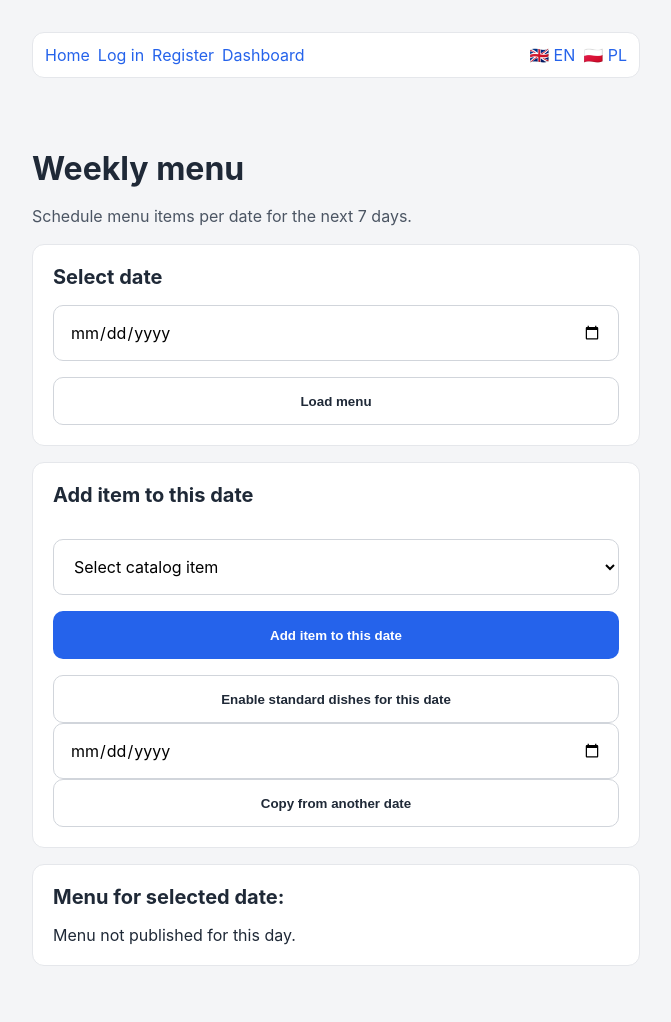
After one commit to komputerdimateusz-max/repo_new, a FastAPI app: template frontend/templates/weekly_menu.html in a window 1280 px wide. The commit adds this page. Shown: the whole page, without its empty margins (304-975 px from the left). Run offline with FastAPI, Linux system fonts and the light colour scheme; the template is opened without the code that fills it, so the values that code supplies are empty.

Commit message:
feat(menu): add weekly scheduling and date-scoped ordering
Introduce admin weekly menu management with date selection, enable standard dishes, and copy actions. Extend order flow with 7-day date horizon validation and selected-date menu rendering. Add SQLite migration safeguards for daily menu date uniqueness and document smoke run steps.

```diff
--- a/app/main.py
+++ b/app/main.py
@@ -1,6 +1,6 @@
 """FastAPI application entrypoint."""
 
-from datetime import date, datetime, time
+from datetime import date, datetime, time, timedelta
 from decimal import Decimal, InvalidOperation, ROUND_HALF_UP
 from pathlib import Path
 from urllib.parse import parse_qs
@@ -27,10 +27,12 @@ from app.i18n import DEFAULT_LANGUAGE, SUPPORTED_LANGUAGES, get_language, t
 from app.models import CatalogItem, DailyMenuItem, Location, Order, OrderItem, User
 from app.services.menu_service import (
     activate_catalog_item_for_date,
+    copy_menu,
     create_catalog_item,
+    enable_standard_for_date,
+    get_menu_for_date,
     list_catalog_items,
     list_menu_items_for_date,
-    list_today_active_daily_items,
     toggle_menu_item_active,
 )
 from app.services.order_service import CutoffPassedError, resolve_target_order_date
@@ -88,6 +90,27 @@ def _is_ordering_open_now(db: Session, now_time: time | None = None) -> tuple[bo
     open_time, close_time = _get_order_window_times(db)
     current_time: time = now_time or _current_local_time()
     return is_within_order_window(current_time, open_time, close_time), open_time, close_time
+
+
+def _order_horizon_dates() -> list[date]:
+    """Return selectable order dates: today + next 6 days."""
+    today: date = date.today()
+    return [today + timedelta(days=offset) for offset in range(7)]
+
+
+def _parse_horizon_date(raw_value: str | None) -> date:
+    """Parse date and clamp to ordering horizon to prevent abuse."""
+    horizon: list[date] = _order_horizon_dates()
+    default_date: date = horizon[0]
+    if not raw_value:
+        return default_date
+    try:
+        parsed = date.fromisoformat(raw_value)
+    except ValueError:
+        return default_date
+    if parsed < horizon[0] or parsed > horizon[-1]:
+        return default_date
+    return parsed
 
 
 def _next_order_window_open_message(request: Request, open_time: time) -> str:
@@ -229,9 +252,9 @@ def _parse_menu_price_to_cents(price_raw: str) -> int:
     return int(cents)
 
 
-def _list_today_catalog_items(db: Session, target_date: date) -> list[CatalogItem]:
+def _list_catalog_items_for_date(db: Session, target_date: date) -> list[CatalogItem]:
     """Return catalog dishes that are enabled for the selected day."""
-    daily_rows: list[DailyMenuItem] = list_today_active_daily_items(db=db, menu_date=target_date)
+    daily_rows: list[DailyMenuItem] = get_menu_for_date(db=db, target_date=target_date)
     return [row.catalog_item for row in daily_rows]
 
 
@@ -386,7 +409,7 @@ def app_shell(request: Request, message: str | None = None) -> HTMLResponse:
             return RedirectResponse(url="/login", status_code=status.HTTP_303_SEE_OTHER)
 
         today: date = date.today()
-        menu_items: list[CatalogItem] = _list_today_catalog_items(db=db, target_date=today)
+        menu_items: list[CatalogItem] = _list_catalog_items_for_date(db=db, target_date=today)
 
         order: Order | None = (
             db.query(Order)
@@ -448,7 +471,7 @@ def menu_page(request: Request) -> HTMLResponse:
             return RedirectResponse(url="/login", status_code=status.HTTP_303_SEE_OTHER)
 
         today: date = date.today()
-        menu_items: list[CatalogItem] = _list_today_catalog_items(db=db, target_date=today)
+        menu_items: list[CatalogItem] = _list_catalog_items_for_date(db=db, target_date=today)
 
         return templates.TemplateResponse(
             "menu.html",
@@ -529,8 +552,9 @@ def orders_page(request: Request, message: str | None = None) -> HTMLResponse:
 
 @app.get("/order", include_in_schema=False, response_class=HTMLResponse)
 def order_page(request: Request, error: str | None = None) -> HTMLResponse:
-    """Render focused order submission page for today's active menu."""
-    return _render_order_page(request=request, error=error)
+    """Render focused order submission page for selected menu date."""
+    selected_date: date = _parse_horizon_date(request.query_params.get("date"))
+    return _render_order_page(request=request, error=error, selected_date=selected_date)
 
 
 def _parse_quantities(form_data: dict[str, list[str]]) -> dict[int, int]:
@@ -553,6 +577,7 @@ def _render_order_page(
     *,
     request: Request,
     error: str | None,
+    selected_date: date | None = None,
     cutoff_prompt: bool = False,
     selected_location_id: int | None = None,
     quantities: dict[int, int] | None = None,
@@ -569,8 +594,9 @@ def _render_order_page(
         if not ordering_open:
             next_opening_message = _next_order_window_open_message(request, open_time)
 
-        today: date = date.today()
-        menu_items: list[CatalogItem] = _list_today_catalog_items(db=db, target_date=today)
+        target_date: date = _parse_horizon_date(selected_date.isoformat() if selected_date else None)
+        menu_items: list[CatalogItem] = _list_catalog_items_for_date(db=db, target_date=target_date)
+        horizon_dates: list[date] = _order_horizon_dates()
         locations: list[Location] = (
             db.query(Location)
             .filter(Location.is_active.is_(True))
@@ -584,6 +610,9 @@ def _render_order_page(
                 menu_items=menu_items,
                 locations=locations,
                 error=error,
+                selected_date=target_date,
+                min_date=horizon_dates[0],
+                max_date=horizon_dates[-1],
                 cutoff_prompt=cutoff_prompt,
                 selected_location_id=selected_location_id,
                 quantities=quantities or {},
@@ -666,6 +695,129 @@ async def settings_update_user_role(request: Request, user_id: int) -> Response:
 
     message = t("settings.success.role_updated", get_language(request)).replace(" ", "+")
     return RedirectResponse(url=f"/settings?message={message}", status_code=status.HTTP_303_SEE_OTHER)
+
+
+@app.get("/admin/weekly-menu", include_in_schema=False, response_class=HTMLResponse)
+def admin_weekly_menu_page(request: Request, message: str | None = None) -> Response:
+    """Render weekly menu scheduling page for admin users."""
+    selected_date: date = _parse_horizon_date(request.query_params.get("date"))
+    db: Session = db_session.SessionLocal()
+    try:
+        user_or_response = _require_admin_user(request, db)
+        if isinstance(user_or_response, RedirectResponse):
+            return user_or_response
+
+        catalog_items: list[CatalogItem] = (
+            db.query(CatalogItem)
+            .filter(CatalogItem.is_active.is_(True))
+            .order_by(CatalogItem.name.asc())
+            .all()
+        )
+        menu_rows: list[DailyMenuItem] = list_menu_items_for_date(db=db, menu_date=selected_date)
+        return templates.TemplateResponse(
+            "weekly_menu.html",
+            _template_context(
+                request,
+                selected_date=selected_date,
+                min_date=_order_horizon_dates()[0],
+                max_date=_order_horizon_dates()[-1],
+                catalog_items=catalog_items,
+                menu_rows=menu_rows,
+                message=message,
+                current_user=user_or_response,
+            ),
+        )
+    finally:
+        db.close()
+
+
+@app.post("/admin/weekly-menu/add", include_in_schema=False)
+async def admin_weekly_menu_add(request: Request) -> Response:
+    """Add selected catalog item to selected date."""
+    form_data = parse_qs((await request.body()).decode("utf-8"))
+    selected_date: date = _parse_horizon_date(form_data.get("selected_date", [None])[0])
+    catalog_item_id_raw: str = form_data.get("catalog_item_id", [""])[0]
+
+    db: Session = db_session.SessionLocal()
+    try:
+        user_or_response = _require_admin_user(request, db)
+        if isinstance(user_or_response, RedirectResponse):
+            return user_or_response
+
+        try:
+            catalog_item_id = int(catalog_item_id_raw)
+        except ValueError:
+            return RedirectResponse(url=f"/admin/weekly-menu?date={selected_date.isoformat()}", status_code=status.HTTP_303_SEE_OTHER)
+
+        activate_catalog_item_for_date(
+            db=db,
+            catalog_item_id=catalog_item_id,
+            menu_date=selected_date,
+            is_active=True,
+        )
+    finally:
+        db.close()
+
+    return RedirectResponse(url=f"/admin/weekly-menu?date={selected_date.isoformat()}", status_code=status.HTTP_303_SEE_OTHER)
+
+
+@app.post("/admin/weekly-menu/{daily_item_id}/remove", include_in_schema=False)
+def admin_weekly_menu_remove(request: Request, daily_item_id: int) -> Response:
+    """Remove a daily menu row from selected date."""
+    selected_date: date = _parse_horizon_date(request.query_params.get("date"))
+    db: Session = db_session.SessionLocal()
+    try:
+        user_or_response = _require_admin_user(request, db)
+        if isinstance(user_or_response, RedirectResponse):
+            return user_or_response
+
+        row: DailyMenuItem | None = db.query(DailyMenuItem).filter(DailyMenuItem.id == daily_item_id).first()
+        if row is not None:
+            db.delete(row)
+            db.commit()
+    finally:
+        db.close()
+
+    return RedirectResponse(url=f"/admin/weekly-menu?date={selected_date.isoformat()}", status_code=status.HTTP_303_SEE_OTHER)
+
+
+@app.post("/admin/weekly-menu/enable-standard", include_in_schema=False)
+async def admin_weekly_menu_enable_standard(request: Request) -> Response:
+    """Enable standard dishes for selected day."""
+    form_data = parse_qs((await request.body()).decode("utf-8"))
+    selected_date: date = _parse_horizon_date(form_data.get("selected_date", [None])[0])
+
+    db: Session = db_session.SessionLocal()
+    try:
+        user_or_response = _require_admin_user(request, db)
+        if isinstance(user_or_response, RedirectResponse):
+            return user_or_response
+
+        enable_standard_for_date(db=db, target_date=selected_date)
+    finally:
+        db.close()
+
+    return RedirectResponse(url=f"/admin/weekly-menu?date={selected_date.isoformat()}", status_code=status.HTTP_303_SEE_OTHER)
+
+
+@app.post("/admin/weekly-menu/copy", include_in_schema=False)
+async def admin_weekly_menu_copy(request: Request) -> Response:
+    """Copy menu from one date to another."""
+    form_data = parse_qs((await request.body()).decode("utf-8"))
+    selected_date: date = _parse_horizon_date(form_data.get("selected_date", [None])[0])
+    from_date: date = _parse_horizon_date(form_data.get("from_date", [None])[0])
+
+    db: Session = db_session.SessionLocal()
+    try:
+        user_or_response = _require_admin_user(request, db)
+        if isinstance(user_or_response, RedirectResponse):
+            return user_or_response
+
+        copy_menu(db=db, from_date=from_date, to_date=selected_date)
+    finally:
+        db.close()
+
+    return RedirectResponse(url=f"/admin/weekly-menu?date={selected_date.isoformat()}", status_code=status.HTTP_303_SEE_OTHER)
 
 
 @app.get("/admin/opening-hours", include_in_schema=False, response_class=HTMLResponse)
@@ -798,6 +950,7 @@ async def admin_locations_create(request: Request) -> Response:
             delivery_time_end=delivery_time_end,
             cutoff_time=cutoff_time,
             is_active=is_active,
+            is_standard=is_standard,
         )
         db.add(location)
         db.commit()
@@ -869,38 +1022,30 @@ async def submit_order(request: Request) -> Response:
         form_data = parse_qs((await request.body()).decode("utf-8"))
         now: datetime = _current_local_datetime()
         ordering_open, open_time, close_time = _is_ordering_open_now(db, now.time().replace(second=0, microsecond=0))
+
+        selected_date: date = _parse_horizon_date(form_data.get("selected_date", [None])[0])
+        quantities: dict[int, int] = _parse_quantities(form_data)
+
         if not ordering_open:
-            return templates.TemplateResponse(
-                "order.html",
-                _template_context(
-                    request,
-                    error=t("order.opening_hours.closed", lang),
-                    cutoff_prompt=False,
-                    selected_location_id=None,
-                    quantities={},
-                    current_user=user,
-                    menu_items=[],
-                    locations=[],
-                    ordering_open=False,
-                    ordering_open_time=open_time.strftime("%H:%M"),
-                    ordering_close_time=close_time.strftime("%H:%M"),
-                    ordering_closed_message=t("order.opening_hours.closed", lang),
-                    next_opening_message=_next_order_window_open_message(request, open_time),
-                ),
-                status_code=status.HTTP_403_FORBIDDEN,
+            return _render_order_page(
+                request=request,
+                error=t("order.opening_hours.closed", lang),
+                selected_date=selected_date,
+                cutoff_prompt=False,
+                selected_location_id=None,
+                quantities={},
             )
 
         location_id_raw: str = form_data.get("location_id", [""])[0].strip()
-        quantities: dict[int, int] = _parse_quantities(form_data)
         if not location_id_raw:
             message = t("order.error.location_required", lang).replace(" ", "+")
-            return RedirectResponse(url=f"/order?error={message}", status_code=status.HTTP_303_SEE_OTHER)
+            return RedirectResponse(url=f"/order?error={message}&date={selected_date.isoformat()}", status_code=status.HTTP_303_SEE_OTHER)
 
         try:
             location_id: int = int(location_id_raw)
         except ValueError:
             message = t("order.error.location_required", lang).replace(" ", "+")
-            return RedirectResponse(url=f"/order?error={message}", status_code=status.HTTP_303_SEE_OTHER)
+            return RedirectResponse(url=f"/order?error={message}&date={selected_date.isoformat()}", status_code=status.HTTP_303_SEE_OTHER)
 
         location: Location | None = (
             db.query(Location)
@@ -909,20 +1054,33 @@ async def submit_order(request: Request) -> Response:
         )
         if location is None:
             message = t("order.error.location_required", lang).replace(" ", "+")
-            return RedirectResponse(url=f"/order?error={message}", status_code=status.HTTP_303_SEE_OTHER)
+            return RedirectResponse(url=f"/order?error={message}&date={selected_date.isoformat()}", status_code=status.HTTP_303_SEE_OTHER)
 
         order_for_next_day: bool = form_data.get("order_for_next_day", [""])[0] == "1"
-        try:
-            target_date = resolve_target_order_date(
-                now=now,
-                location=location,
-                order_for_next_day=order_for_next_day,
-            )
-        except CutoffPassedError:
+        target_date: date = selected_date
+        if selected_date == now.date():
+            try:
+                target_date = resolve_target_order_date(
+                    now=now,
+                    location=location,
+                    order_for_next_day=order_for_next_day,
+                )
+            except CutoffPassedError:
+                return _render_order_page(
+                    request=request,
+                    error=None,
+                    selected_date=selected_date,
+                    cutoff_prompt=True,
+                    selected_location_id=location.id,
+                    quantities=quantities,
+                )
+
+        if target_date < _order_horizon_dates()[0] or target_date > _order_horizon_dates()[-1]:
             return _render_order_page(
                 request=request,
-                error=None,
-                cutoff_prompt=True,
+                error=t("order.error.invalid_date", lang),
+                selected_date=selected_date,
+                cutoff_prompt=False,
                 selected_location_id=location.id,
                 quantities=quantities,
             )
@@ -942,7 +1100,7 @@ async def submit_order(request: Request) -> Response:
         db.query(OrderItem).filter(OrderItem.order_id == order.id).delete()
 
         allowed_catalog_ids: set[int] = {
-            item.id for item in _list_today_catalog_items(db=db, target_date=target_date)
+            item.id for item in _list_catalog_items_for_date(db=db, target_date=target_date)
         }
 
         for catalog_item_id, quantity in quantities.items():
@@ -1007,6 +1165,7 @@ async def catering_menu_create(request: Request) -> Response:
         description_raw: str = form_data.get("description", [""])[0].strip()
         price_raw: str = form_data.get("price", [""])[0]
         is_active: bool = form_data.get("is_active", [""])[0] == "on"
+        is_standard: bool = form_data.get("is_standard", [""])[0] == "on"
 
         if not name:
             error_message = t("menu.error.name_required", get_language(request))
@@ -1050,6 +1209,7 @@ async def catering_menu_create(request: Request) -> Response:
             description=description_raw or None,
             price_cents=price_cents,
             is_active=is_active,
+            is_standard=is_standard,
         )
     finally:
         db.close()
--- a/app/models/menu.py
+++ b/app/models/menu.py
@@ -19,6 +19,7 @@ class MenuItem(Base):
     description: Mapped[str | None] = mapped_column(Text, nullable=True)
     price_cents: Mapped[int] = mapped_column(Integer, nullable=False)
     is_active: Mapped[bool] = mapped_column(Boolean, nullable=False, default=True)
+    is_standard: Mapped[bool] = mapped_column(Boolean, nullable=False, default=False)
 
 
 class CatalogItem(Base):
@@ -31,6 +32,7 @@ class CatalogItem(Base):
     description: Mapped[str | None] = mapped_column(Text, nullable=True)
     price_cents: Mapped[int] = mapped_column(Integer, nullable=False)
     is_active: Mapped[bool] = mapped_column(Boolean, nullable=False, default=True)
+    is_standard: Mapped[bool] = mapped_column(Boolean, nullable=False, default=False)
     created_at: Mapped[datetime] = mapped_column(
         DateTime(timezone=True),
         nullable=False,
--- a/frontend/templates/catering_menu.html
+++ b/frontend/templates/catering_menu.html
@@ -33,6 +33,10 @@
     <label class="checkbox-field">
       <input type="checkbox" name="is_active" checked />
       <span>{{ t('menu.active', lang) }}</span>
+    </label>
+    <label class="checkbox-field">
+      <input type="checkbox" name="is_standard" />
+      <span>{{ t('menu.standard', lang) }}</span>
     </label>
     <button type="submit" class="btn btn-primary">{{ t('menu.add_button', lang) }}</button>
   </form>
--- /dev/null
+++ b/frontend/templates/weekly_menu.html
@@ -0,0 +1,68 @@
+{% extends "base.html" %}
+
+{% block title %}repo_new | {{ t('weekly_menu.title', lang) }}{% endblock %}
+
+{% block content %}
+<header class="stack-md">
+  <h1>{{ t('weekly_menu.title', lang) }}</h1>
+  <p class="lead">{{ t('weekly_menu.lead', lang) }}</p>
+</header>
+
+{% if message %}
+<p class="alert alert-success" role="status">{{ message }}</p>
+{% endif %}
+
+<section class="card stack-md top-gap-sm">
+  <h2>{{ t('menu.select_date', lang) }}</h2>
+  <form method="get" action="/admin/weekly-menu" class="stack-md">
+    <input type="date" name="date" value="{{ selected_date.isoformat() }}" min="{{ min_date.isoformat() }}" max="{{ max_date.isoformat() }}" />
+    <button type="submit" class="btn btn-secondary">{{ t('menu.load_date', lang) }}</button>
+  </form>
+</section>
+
+<section class="card stack-md top-gap-sm">
+  <h2>{{ t('weekly_menu.add_item', lang) }}</h2>
+  <form method="post" action="/admin/weekly-menu/add" class="stack-md">
+    <input type="hidden" name="selected_date" value="{{ selected_date.isoformat() }}" />
+    <select name="catalog_item_id" required>
+      <option value="">{{ t('weekly_menu.select_catalog', lang) }}</option>
+      {% for item in catalog_items %}
+      <option value="{{ item.id }}">{{ item.name }} — {{ '%.2f'|format(item.price_cents / 100) }} PLN</option>
+      {% endfor %}
+    </select>
+    <button type="submit" class="btn btn-primary">{{ t('weekly_menu.add_item', lang) }}</button>
+  </form>
+  <div class="row-actions">
+    <form method="post" action="/admin/weekly-menu/enable-standard">
+      <input type="hidden" name="selected_date" value="{{ selected_date.isoformat() }}" />
+      <button type="submit" class="btn btn-secondary">{{ t('weekly_menu.enable_standard', lang) }}</button>
+    </form>
+    <form method="post" action="/admin/weekly-menu/copy" class="row-actions">
+      <input type="hidden" name="selected_date" value="{{ selected_date.isoformat() }}" />
+      <input type="date" name="from_date" value="{{ selected_date.isoformat() }}" min="{{ min_date.isoformat() }}" max="{{ max_date.isoformat() }}" />
+      <button type="submit" class="btn btn-secondary">{{ t('weekly_menu.copy_from_date', lang) }}</button>
+    </form>
+  </div>
+</section>
+
+<section class="card stack-md top-gap-sm">
+  <h2>{{ t('weekly_menu.items_for_date', lang) }} {{ selected_date.isoformat() }}</h2>
+  {% if menu_rows %}
+  <ul class="menu-list">
+    {% for row in menu_rows %}
+    {% if row.is_active and row.catalog_item.is_active %}
+    <li class="menu-list-item">
+      <strong>{{ row.catalog_item.name }}</strong>
+      <p>{{ '%.2f'|format(row.catalog_item.price_cents / 100) }} PLN</p>
+      <form method="post" action="/admin/weekly-menu/{{ row.id }}/remove?date={{ selected_date.isoformat() }}">
+        <button type="submit" class="btn btn-secondary btn-inline">{{ t('weekly_menu.remove', lang) }}</button>
+      </form>
+    </li>
+    {% endif %}
+    {% endfor %}
+  </ul>
+  {% else %}
+  <p>{{ t('order.empty_for_date', lang) }}</p>
+  {% endif %}
+</section>
+{% endblock %}
```
Also changed, not shown: DEV_NOTES.md (added, +14 -0 lines), app/db/migrations.py (+42 -1 lines), app/i18n.py (+22 -0 lines), app/services/menu_service.py (+76 -0 lines), frontend/templates/app.html (+7 -0 lines), frontend/templates/order.html (+11 -1 lines), tests/test_weekly_menu_flow.py (added, +124 -0 lines).
